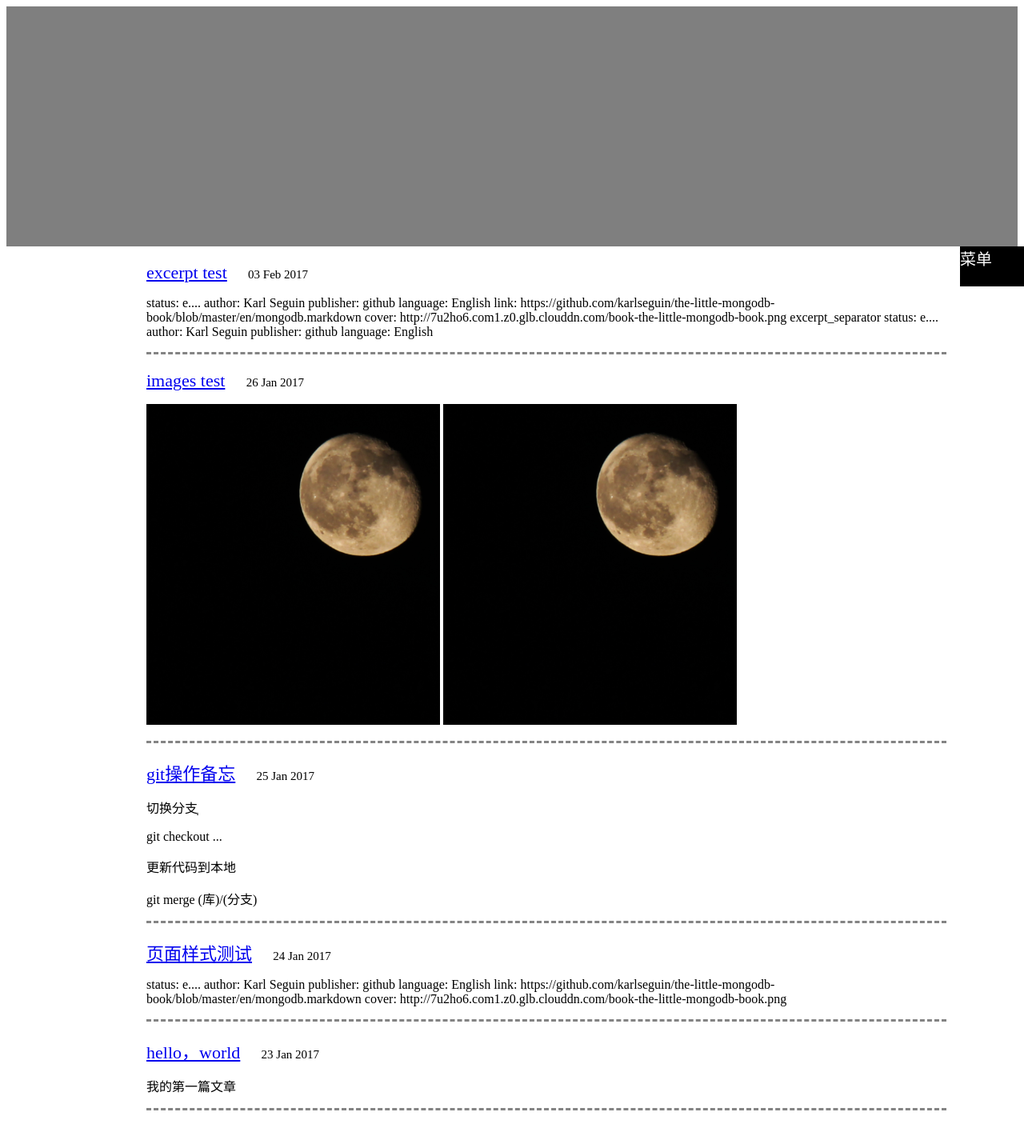
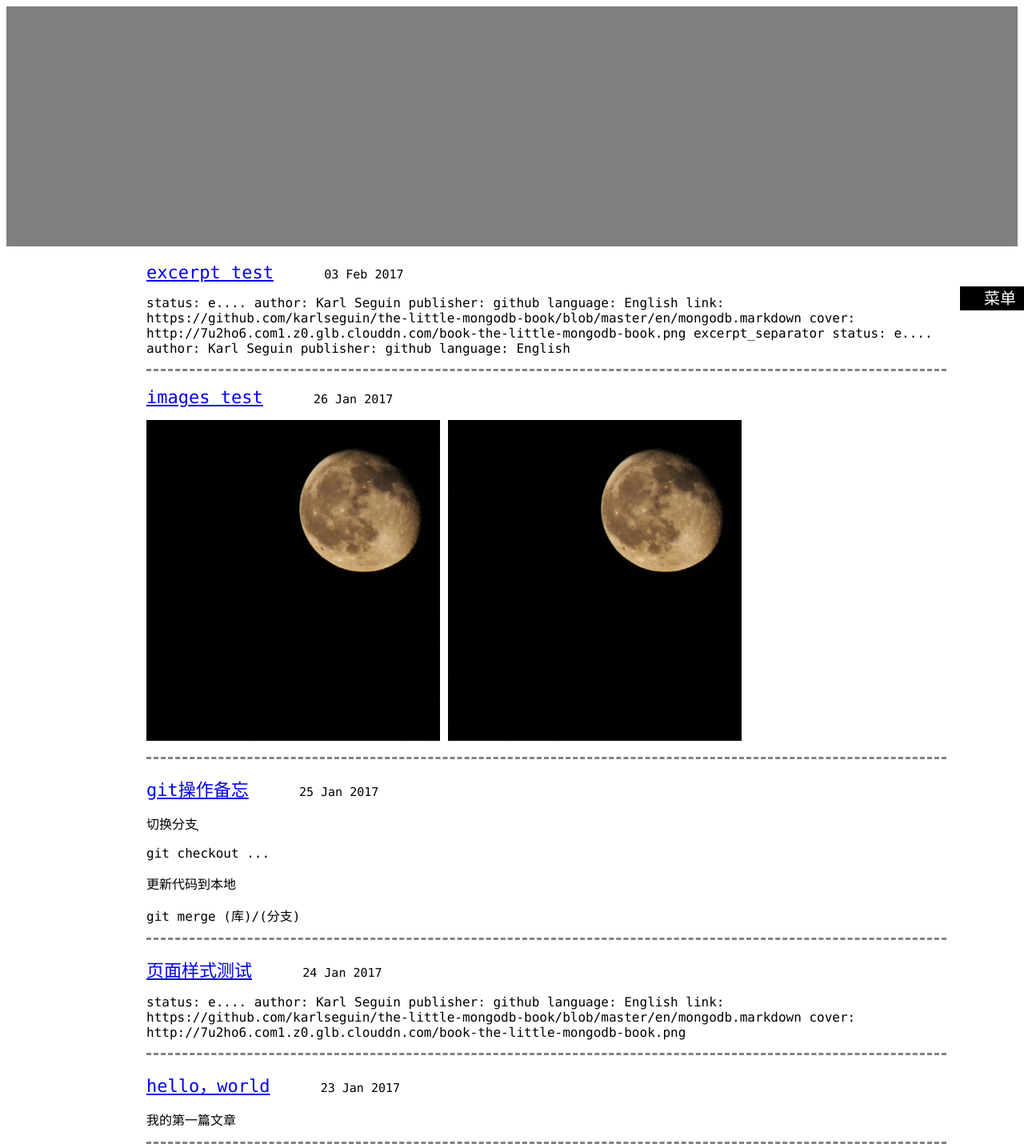
Before and after one commit to wangjianjie606/dono, a Jekyll site: the page built from index.html, in a window 1280 px wide. Shown: the whole page at 80% size. Built offline with Jekyll 4.4.1, drawn with Linux system fonts in a browser that asks for light colours; before the commit the page ends 1388 px from its top, so only the background shows below that.

Commit message:
home page layouts modify...

```diff
--- a/assets/css/home.css
+++ b/assets/css/home.css
@@ -1,3 +1,4 @@
+@CHARSET "UTF-8";
 #homeBodyDiv{
 	width:1000px;
 	margin-left:175px;
@@ -12,11 +13,18 @@
 }
 
 #homeMenuBtn{
+	position:absolute;
+	left:1200px;
+	margin-top:50px;
+	text-align:center;
 	width:100px;
-	height:50px;
-	background-color:black;
+	height:30px;
+	line-height:30px;
 	font-size:20px;
 	color:white;
-	position:absolute;
-	left:1200px;
+	background-color:black;
 }
+
+body{
+  font-family: "Monaco", "SimSun", "宋体";
+}
```
